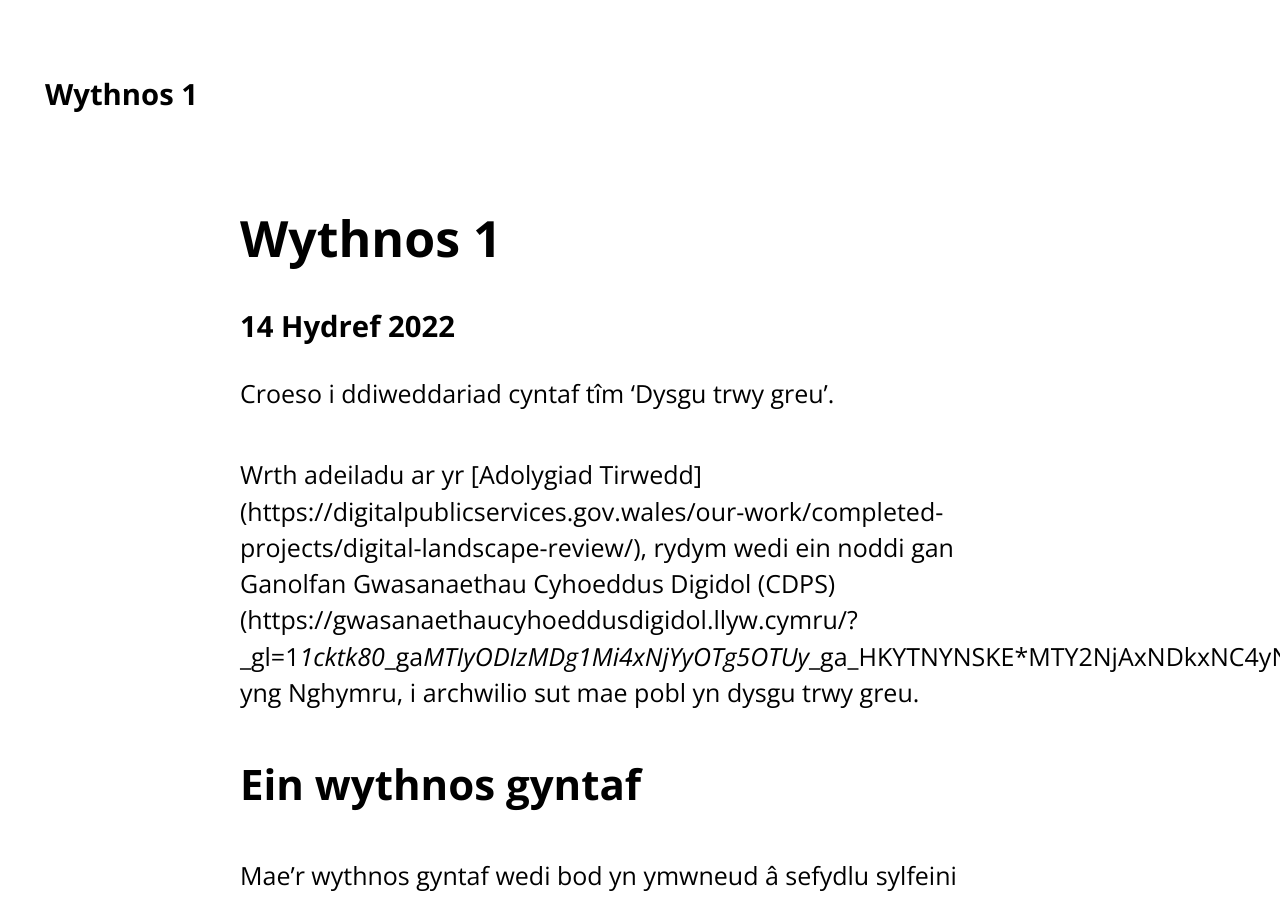
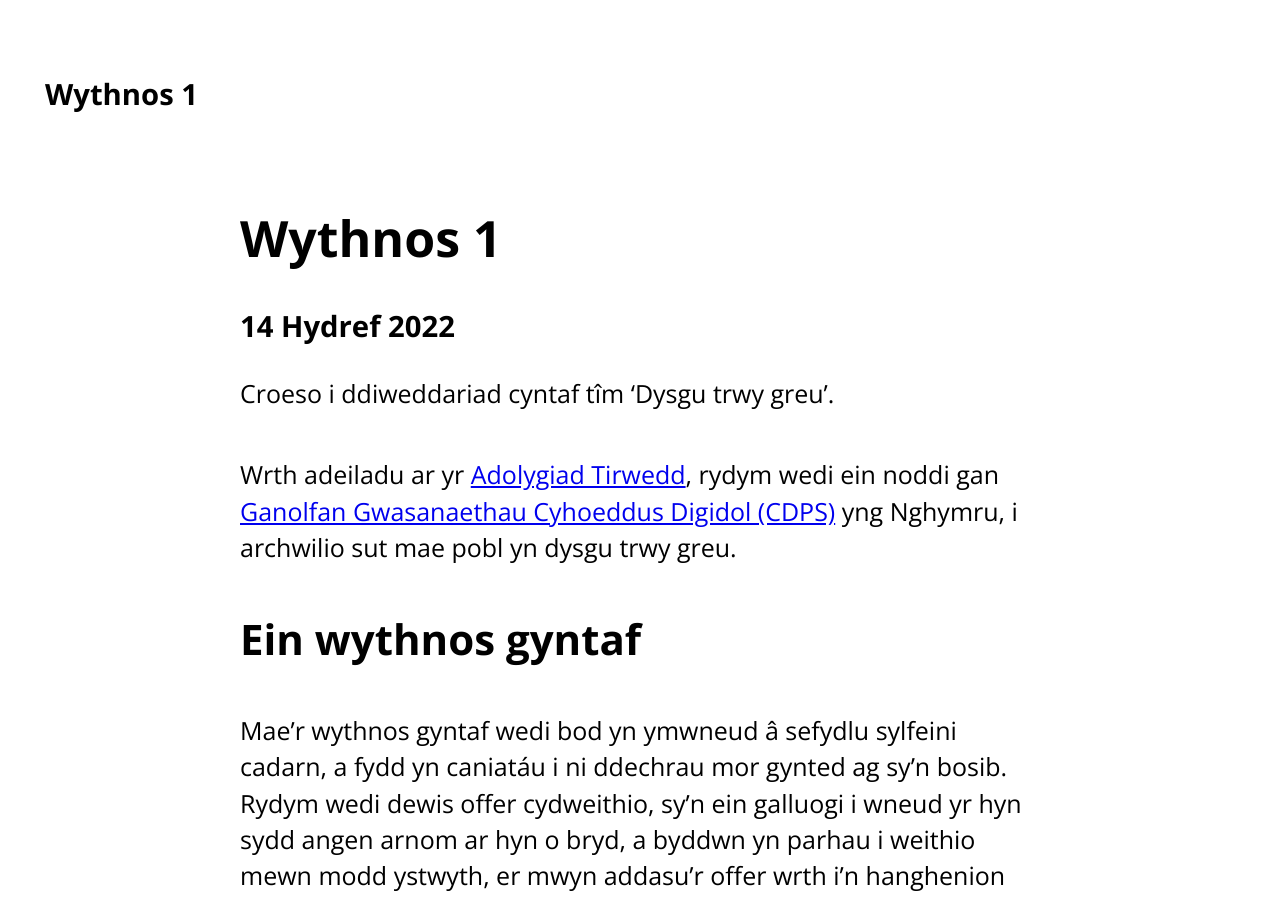
Before and after one commit to learnbymakingwales/learnbymakingwales.github.io, a Jekyll site: the page built from cy/updates/_posts/2022-10-17-wythnos-1.md, in a window 1280 px wide and 900 px high. Built offline with Jekyll 4.4.1, drawn with Linux system fonts in a browser that asks for light colours; comment, search, counter and statistics services are not loaded.

Commit message:
Fix links in welsh version

```diff
--- a/cy/updates/_posts/2022-10-17-wythnos-1.md
+++ b/cy/updates/_posts/2022-10-17-wythnos-1.md
@@ -10,7 +10,7 @@ layout: post
 
 Croeso i ddiweddariad cyntaf tîm ‘Dysgu trwy greu’.
 
-Wrth adeiladu ar yr [Adolygiad Tirwedd] (https://digitalpublicservices.gov.wales/our-work/completed-projects/digital-landscape-review/), rydym wedi ein noddi gan Ganolfan Gwasanaethau Cyhoeddus Digidol (CDPS) (https://gwasanaethaucyhoeddusdigidol.llyw.cymru/?_gl=1*1cktk80*_ga*MTIyODIzMDg1Mi4xNjYyOTg5OTUy*_ga_HKYTNYNSKE*MTY2NjAxNDkxNC4yNi4xLjE2NjYwMTQ5MTQuMC4wLjA.) yng Nghymru, i archwilio sut mae pobl yn dysgu trwy greu.
+Wrth adeiladu ar yr [Adolygiad Tirwedd](https://digitalpublicservices.gov.wales/our-work/completed-projects/digital-landscape-review/), rydym wedi ein noddi gan [Ganolfan Gwasanaethau Cyhoeddus Digidol (CDPS)](https://gwasanaethaucyhoeddusdigidol.llyw.cymru/?_gl=1*1cktk80*_ga*MTIyODIzMDg1Mi4xNjYyOTg5OTUy*_ga_HKYTNYNSKE*MTY2NjAxNDkxNC4yNi4xLjE2NjYwMTQ5MTQuMC4wLjA.) yng Nghymru, i archwilio sut mae pobl yn dysgu trwy greu.
 
 ## Ein wythnos gyntaf
 
```
